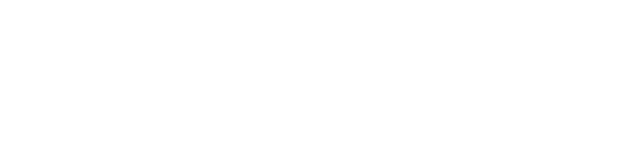
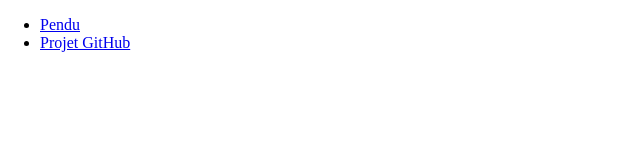
Before and after one commit to MatisBevilacqua/pendu, a plain HTML site: page index.html in a window 1280 px wide. Shown: the whole page, without its empty margins (0-640 px from the left). Drawn offline with Linux system fonts and the light colour scheme.

Commit message:
Modification du code HTML et CSS

```diff
--- a/assets/css/style.css
+++ b/assets/css/style.css
@@ -0,0 +1,7 @@
+* {
+    box-sizing: border-box;
+}
+
+body {
+    margin: 0;
+}
--- a/index.html
+++ b/index.html
@@ -8,6 +8,24 @@
         <link rel="stylesheet" href="assets/css/style.css">
     </head>
     <body>
+        <header>
+            <nav>
+                <ul>
+                    <li>
+                        <a href="index.html" class="boldText" title="Pendu">Pendu</a>
+                    </li>
+                    <li>
+                        <a href="https://github.com/enioaiello/pendu" target="_blank" title="Projet GitHub">Projet GitHub</a>
+                    </li>
+                </ul>
+            </nav>
+        </header>
+        <main>
 
+        </main>
+        <footer>
+
+        </footer>
+        <script src="assets/js/script.js"></script>
     </body>
 </html>
```
Lines whose indentation alone changed are shown as unchanged.
